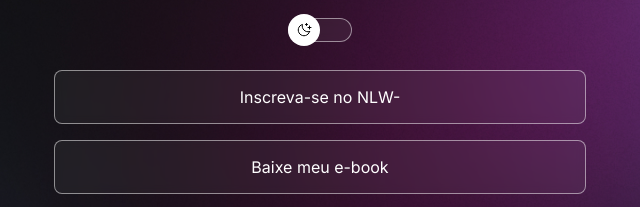
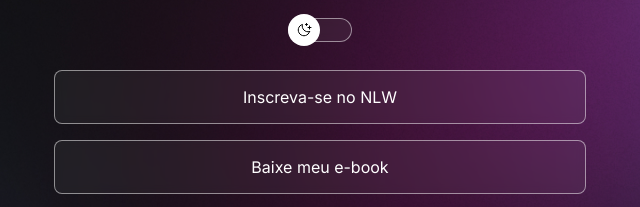
Before and after one commit to fernando-parise/DevLinks, a plain HTML site: page Index.html in a window 1280 px wide. Shown: the part 238-445 px from the top of the page, 320-960 px from the left. Drawn offline with nearby package versions, Linux system fonts and the light colour scheme.

Commit message:
Mudança no index

```diff
--- a/Index.html
+++ b/Index.html
@@ -26,7 +26,7 @@
       </div>
       <ul>
         <li>
-          <a href="#">Inscreva-se no NLW-</a>
+          <a href="#">Inscreva-se no NLW</a>
         </li>
 
         <li>
```
